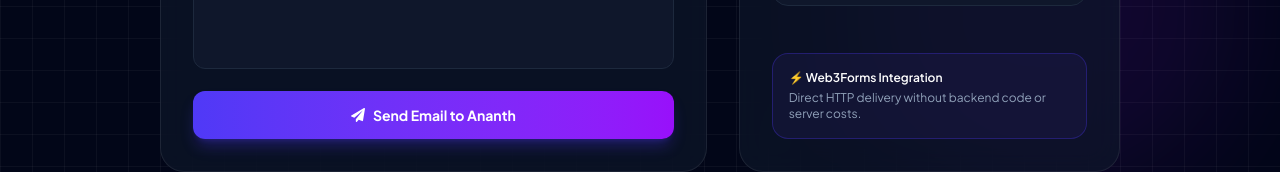
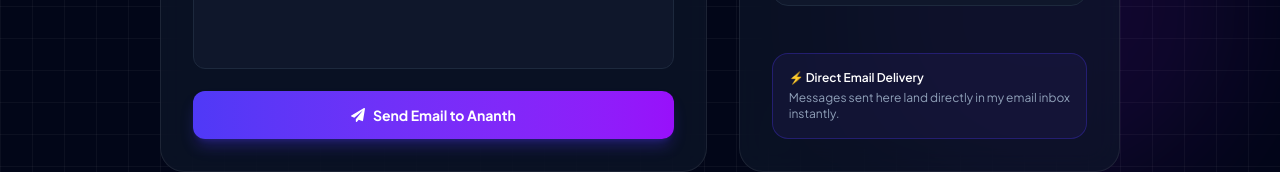
Before and after one commit to ananth-rj/portfolio, a React (Vite) app: page /contact in a window 1280 px wide. Shown: the part 1197-1369 px from the top of the page. Built offline with nearby package versions, Linux system fonts and the light colour scheme.

Commit message:
ui update

```diff
--- a/src/pages/PortfolioContact.jsx
+++ b/src/pages/PortfolioContact.jsx
@@ -97,7 +97,7 @@ function PortfolioContact() {
             Get In <span className="text-gradient">Touch</span>
           </h1>
           <p className="text-slate-400 text-base sm:text-lg">
-            Send a message directly to my inbox at <strong className="text-indigo-400">ananthofficemail@gmail.com</strong> powered by Web3Forms.
+            Send a message directly to my inbox at <strong className="text-indigo-400">ananthofficemail@gmail.com</strong> or fill out the form below.
           </p>
         </div>
 
@@ -342,8 +342,8 @@ function PortfolioContact() {
             </div>
 
             <div className="p-4 rounded-2xl bg-indigo-950/40 border border-indigo-800/50 text-indigo-300 text-xs">
-              <p className="font-semibold text-white mb-1">⚡ Web3Forms Integration</p>
-              <p className="text-slate-400">Direct HTTP delivery without backend code or server costs.</p>
+              <p className="font-semibold text-white mb-1">⚡ Direct Email Delivery</p>
+              <p className="text-slate-400">Messages sent here land directly in my email inbox instantly.</p>
             </div>
           </div>
         </div>
```
